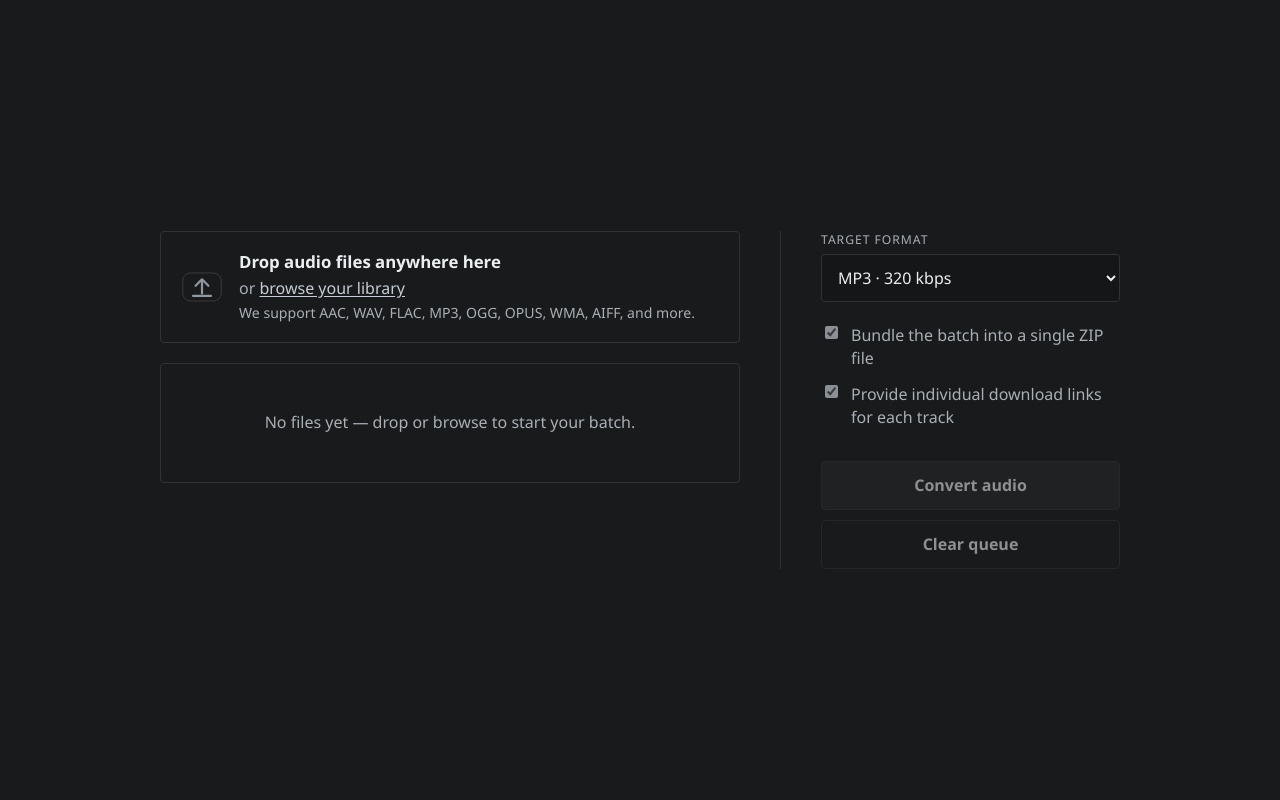
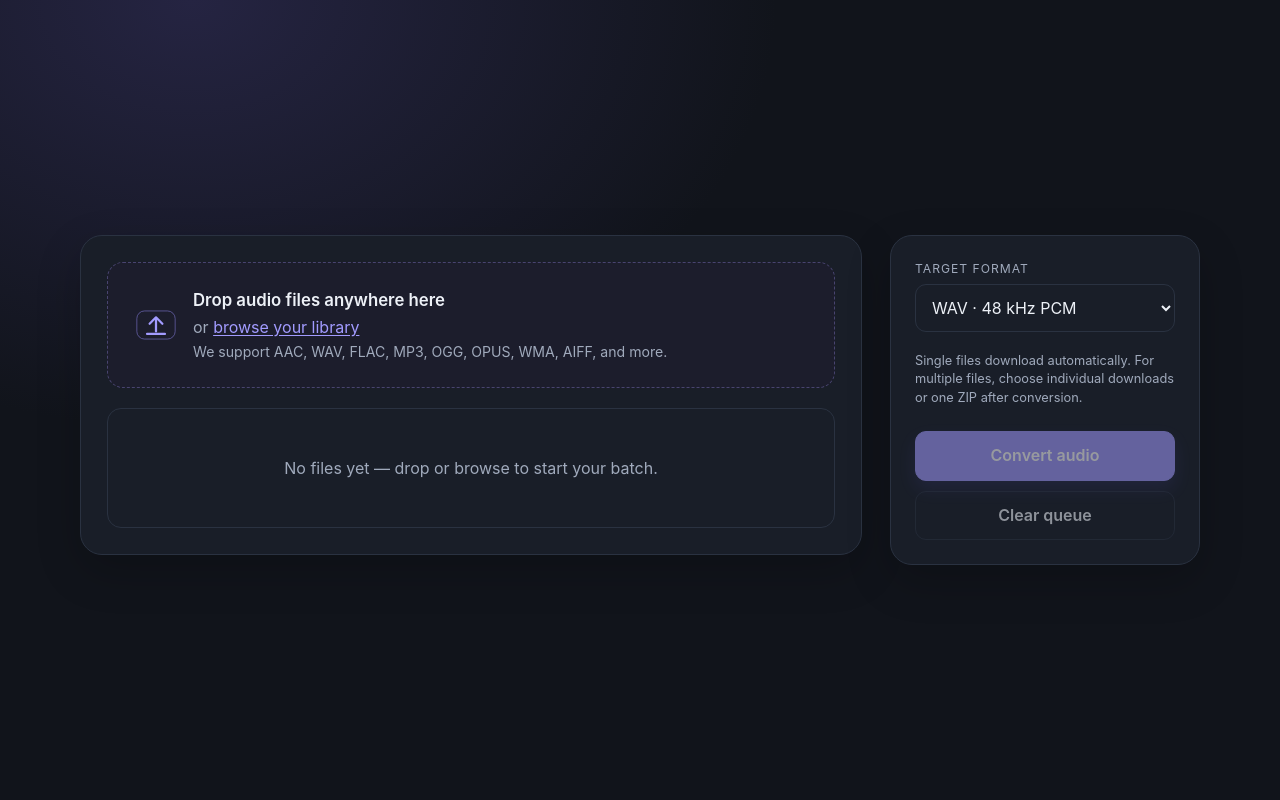
Before and after one commit to itskavin/Audio-Converter, a Flask app: page / in a window 1280 px wide. Run offline with Flask 3, Linux system fonts and the light colour scheme.

Commit message:
update to new version

```diff
--- a/app.py
+++ b/app.py
@@ -85,8 +85,10 @@ def convert():
         extension = requested_format
         extra_args = []
 
-    bundle_zip = request.form.get("bundle_zip") is not None
-    include_individual = request.form.get("individual_links") is not None
+    # A single output is always downloaded directly. For batches, return both
+    # download choices so the client can present them after conversion.
+    bundle_zip = len(files) > 1
+    include_individual = True
 
     timestamp = datetime.now().strftime("%Y%m%d%H%M%S")
     batch_id = f"batch_{timestamp}"
--- a/static/script.js
+++ b/static/script.js
@@ -9,8 +9,6 @@ const clearButton = document.getElementById("clear-button");
 const formatSelect = document.getElementById("format");
 const customFormatField = document.getElementById("custom-format-field");
 const customFormatInput = document.getElementById("custom-format");
-const zipToggle = document.getElementById("zip-toggle");
-const individualToggle = document.getElementById("individual-toggle");
 const progressBlock = document.getElementById("progress");
 const progressLabel = document.getElementById("progress-label");
 const progressPercent = document.getElementById("progress-percent");
@@ -180,7 +178,17 @@ const renderResults = (payload) => {
   const list = document.createElement("div");
   list.className = "results__list";
 
-  if (payload.zip && payload.zip.url) {
+  if (payload.files?.length === 1) {
+    const file = payload.files[0];
+    const link = document.createElement("a");
+    link.href = file.url;
+    link.download = file.converted_name || file.filename;
+    link.click();
+    const note = document.createElement("p");
+    note.className = "download-note";
+    note.textContent = `Your converted file, ${file.converted_name || file.filename}, is downloading.`;
+    list.appendChild(note);
+  } else if (payload.zip?.url) {
     const zipItem = document.createElement("div");
     zipItem.className = "result-item";
     zipItem.innerHTML = `
@@ -196,7 +204,7 @@ const renderResults = (payload) => {
     list.appendChild(zipItem);
   }
 
-  if (payload.files?.length && individualToggle.checked) {
+  if (payload.files?.length > 1) {
     payload.files.forEach((file) => {
       const item = document.createElement("div");
       item.className = "result-item";
@@ -269,13 +277,6 @@ const prepareFormData = () => {
     formData.append("format", customFormatInput.value.trim().toLowerCase());
   } else {
     formData.append("format", formatSelect.value);
-  }
-
-  if (zipToggle.checked) {
-    formData.append("bundle_zip", "1");
-  }
-  if (individualToggle.checked) {
-    formData.append("individual_links", "1");
   }
 
   return formData;
--- a/static/style.css
+++ b/static/style.css
@@ -1,15 +1,15 @@
 :root {
   color-scheme: dark;
-  --bg: #191a1b;
-  --surface: #151617;
-  --line: #303234;
-  --line-soft: #26282a;
-  --text: #eceff1;
-  --muted: #a9afb5;
-  --accent: #c5ccd3;
-  --danger: #d08989;
-  --ok: #8fbe9c;
-  --font: "Segoe UI Variable", "Segoe UI", sans-serif;
+  --bg: #11141b;
+  --surface: #191e28;
+  --line: #2a3241;
+  --line-soft: #252d3a;
+  --text: #edf1f7;
+  --muted: #a0aabc;
+  --accent: #a29bff;
+  --danger: #ff8b9b;
+  --ok: #61d3a5;
+  --font: Inter, "Segoe UI Variable", "Segoe UI", sans-serif;
 }
 
 *,
@@ -30,7 +30,7 @@ body {
 
 body {
   min-height: 100vh;
-  background: var(--bg);
+  background: radial-gradient(ellipse at 15% 0%, #252442 0, transparent 38%), var(--bg);
   color: var(--text);
   font-family: var(--font);
   line-height: 1.45;
@@ -40,7 +40,7 @@ body {
 }
 
 .layout {
-  width: min(960px, 100%);
+  width: min(1120px, 100%);
   margin: 0 auto;
   display: block;
 }
@@ -86,21 +86,29 @@ body {
 
 .console__form {
   display: grid;
-  grid-template-columns: 1fr 340px;
-  gap: 40px;
+  grid-template-columns: minmax(0, 1fr) 310px;
+  gap: 28px;
   align-items: start;
 }
 
 .console__queue {
   display: grid;
   gap: 20px;
+  padding: 26px;
+  border: 1px solid var(--line);
+  border-radius: 22px;
+  background: var(--surface);
+  box-shadow: 0 16px 45px rgba(0, 0, 0, .2);
 }
 
 .console__settings {
   display: grid;
-  gap: 32px;
-  padding-left: 40px;
-  border-left: 1px solid var(--line);
+  gap: 24px;
+  padding: 24px;
+  border: 1px solid var(--line);
+  border-radius: 22px;
+  background: var(--surface);
+  box-shadow: 0 16px 45px rgba(0, 0, 0, .2);
 }
 
 .dropzone {
@@ -108,16 +116,17 @@ body {
   grid-template-columns: auto 1fr;
   align-items: center;
   gap: 14px;
-  border: 1px solid var(--line);
-  background: transparent;
-  border-radius: 4px;
-  padding: 18px;
+  border: 1.5px dashed #48446f;
+  background: #1c1d2c;
+  border-radius: 16px;
+  padding: 25px;
   cursor: pointer;
 }
 
 .dropzone:hover,
 .dropzone[data-active] {
-  border-color: #4a4d50;
+  border-color: var(--accent);
+  background: #24233a;
 }
 
 .dropzone:focus-visible {
@@ -138,12 +147,12 @@ body {
 }
 
 .dropzone__frame {
-  stroke: #4a4d50;
+  stroke: #7770c5;
   fill: transparent;
 }
 
 .dropzone__stroke {
-  stroke: #8f98a1;
+  stroke: var(--accent);
   fill: none;
 }
 
@@ -179,7 +188,7 @@ body {
 
 .file-list {
   border: 1px solid var(--line);
-  border-radius: 4px;
+  border-radius: 14px;
   min-height: 120px;
   max-height: 300px;
   overflow-y: auto;
@@ -267,17 +288,18 @@ body {
 .field input[type="text"] {
   width: 100%;
   border: 1px solid var(--line);
-  border-radius: 4px;
+  border-radius: 11px;
   background: var(--surface);
   color: var(--text);
-  padding: 11px 12px;
+  padding: 12px;
   font: inherit;
 }
 
 .field select:focus,
 .field input[type="text"]:focus {
   outline: none;
-  border-color: #5f6770;
+  border-color: var(--accent);
+  box-shadow: 0 0 0 3px rgba(99,91,219,.12);
 }
 
 .field--hidden {
@@ -319,7 +341,7 @@ body {
 
 .button {
   border: 1px solid var(--line);
-  border-radius: 4px;
+  border-radius: 11px;
   background: var(--surface);
   color: var(--text);
   padding: 12px 14px;
@@ -343,7 +366,10 @@ body {
 }
 
 .button--primary {
-  background: #242729;
+  background: var(--accent);
+  color: #fff;
+  border-color: var(--accent);
+  box-shadow: 0 8px 18px rgba(99,91,219,.2);
 }
 
 .button--ghost {
--- a/templates/index.html
+++ b/templates/index.html
@@ -95,8 +95,8 @@
             <span class="field__label">Target format</span>
             <div class="field__control">
               <select id="format" name="format">
-                <option value="mp3" selected>MP3 · 320 kbps</option>
-                <option value="wav">WAV · 48 kHz PCM</option>
+                <option value="mp3">MP3 · 320 kbps</option>
+                <option value="wav" selected>WAV · 48 kHz PCM</option>
                 <option value="flac">FLAC · lossless</option>
                 <option value="ogg">OGG Vorbis</option>
                 <option value="opus">OPUS</option>
@@ -116,17 +116,7 @@
             <p class="field__hint">Letters or numbers only. FFmpeg will infer the best encoder.</p>
           </label>
 
-          <div class="option-toggles">
-            <label class="toggle">
-              <input type="checkbox" id="zip-toggle" name="bundle_zip" checked>
-              <span class="toggle__label">Bundle the batch into a single ZIP file</span>
-            </label>
-
-            <label class="toggle">
-              <input type="checkbox" id="individual-toggle" name="individual_links" checked>
-              <span class="toggle__label">Provide individual download links for each track</span>
-            </label>
-          </div>
+          <p class="field__hint">Single files download automatically. For multiple files, choose individual downloads or one ZIP after conversion.</p>
         </section>
 
         <div class="controls">
```
Also changed, not shown: other parts of static/style.css (+41 -19 lines).
